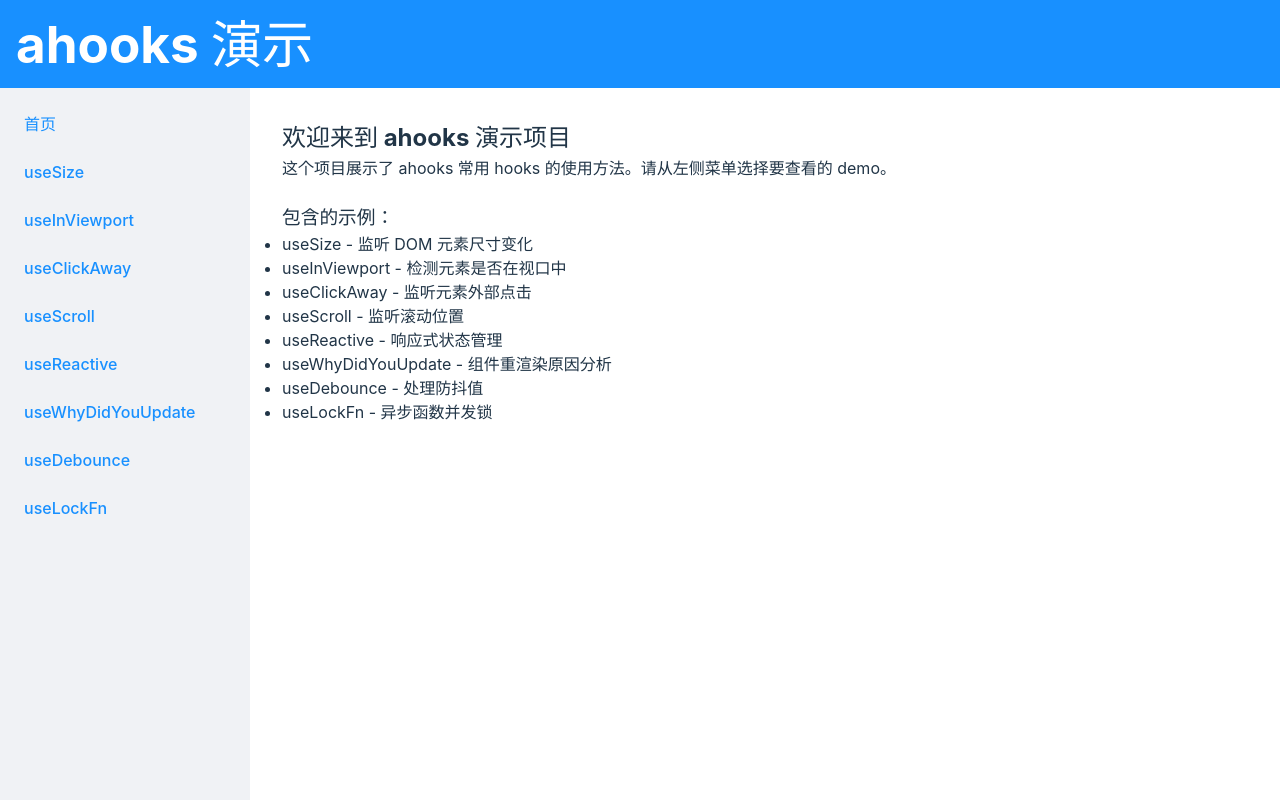
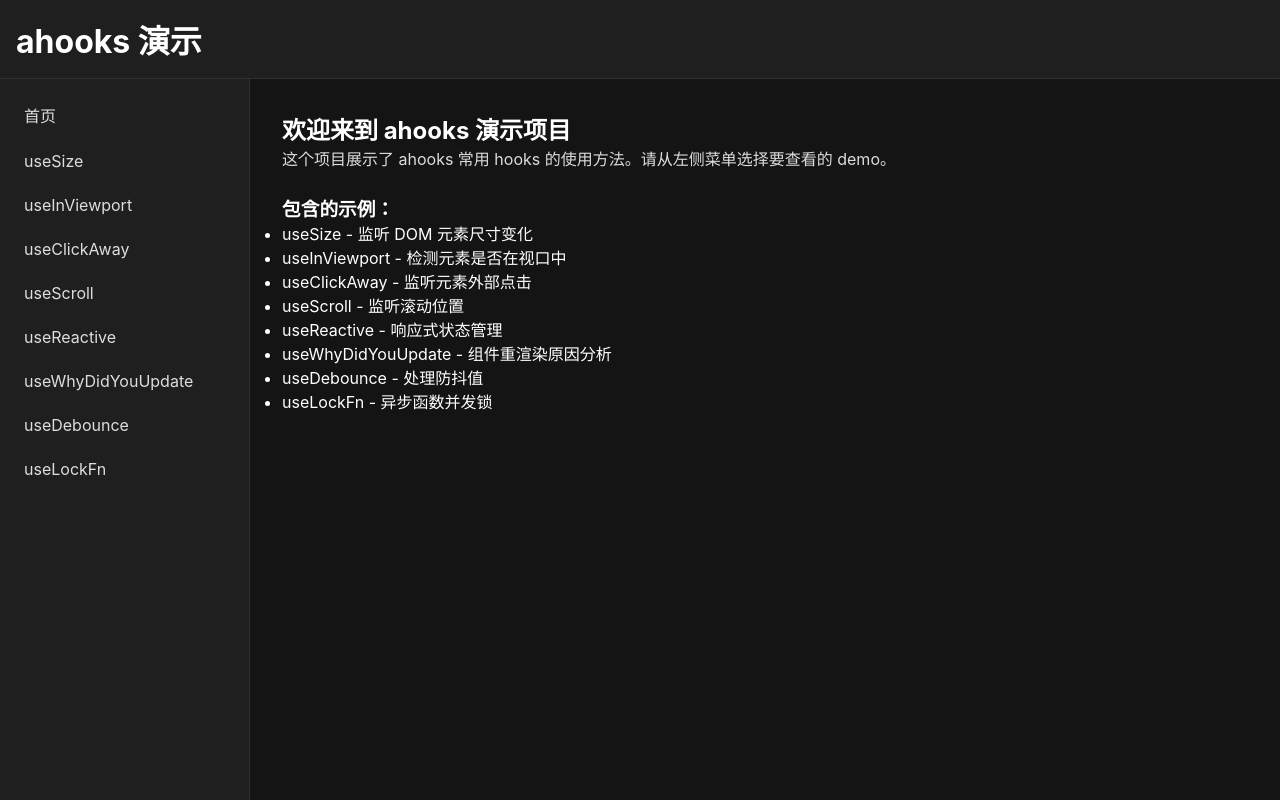
Before and after one commit to fallenleavesguy/ahooks-demo, a React (Vite) app: page / in a window 1280 px wide. Built offline with nearby package versions, Linux system fonts and the light colour scheme.

Commit message:
改为黑色皮肤

```diff
--- a/src/index.css
+++ b/src/index.css
@@ -4,12 +4,23 @@
   box-sizing: border-box;
 }
 
+:root {
+  --primary-color: #1890ff;
+  --bg-color: #141414;
+  --text-color: #fff;
+  --text-secondary: rgba(255, 255, 255, 0.85);
+  --text-tertiary: rgba(255, 255, 255, 0.65);
+  --border-color: #303030;
+  --component-bg: #1f1f1f;
+}
+
 body {
   font-family: -apple-system, BlinkMacSystemFont, 'Segoe UI', Roboto, 'Helvetica Neue', Arial,
-    'Noto Sans', sans-serif, 'Apple Color Emoji', 'Segoe UI Emoji', 'Segoe UI Symbol',
-    'Noto Color Emoji';
+    'Noto Sans', sans-serif;
   -webkit-font-smoothing: antialiased;
   -moz-osx-font-smoothing: grayscale;
+  background-color: var(--bg-color);
+  color: var(--text-color);
 }
 
 #root {
@@ -18,63 +29,56 @@
   flex-direction: column;
 }
 
-:root {
-  font-family: system-ui, Avenir, Helvetica, Arial, sans-serif;
-  line-height: 1.5;
-  font-weight: 400;
-
-  color-scheme: light dark;
-  color: rgba(255, 255, 255, 0.87);
-  background-color: #242424;
-
-  font-synthesis: none;
-  text-rendering: optimizeLegibility;
-  -webkit-font-smoothing: antialiased;
-  -moz-osx-font-smoothing: grayscale;
+a {
+  color: var(--primary-color);
+  text-decoration: none;
 }
 
-a {
-  font-weight: 500;
-  color: #646cff;
-  text-decoration: inherit;
-}
 a:hover {
-  color: #535bf2;
-}
-
-h1 {
-  font-size: 3.2em;
-  line-height: 1.1;
+  color: #40a9ff;
 }
 
 button {
-  border-radius: 8px;
-  border: 1px solid transparent;
-  padding: 0.6em 1.2em;
+  border-radius: 4px;
+  border: 1px solid var(--border-color);
+  padding: 0.5em 1em;
   font-size: 1em;
   font-weight: 500;
   font-family: inherit;
-  background-color: #1a1a1a;
+  background-color: var(--component-bg);
+  color: var(--text-color);
   cursor: pointer;
-  transition: border-color 0.25s;
-}
-button:hover {
-  border-color: #646cff;
-}
-button:focus,
-button:focus-visible {
-  outline: 4px auto -webkit-focus-ring-color;
+  transition: all 0.2s;
 }
 
-@media (prefers-color-scheme: light) {
-  :root {
-    color: #213547;
-    background-color: #ffffff;
-  }
-  a:hover {
-    color: #747bff;
-  }
-  button {
-    background-color: #f9f9f9;
-  }
+button:hover {
+  border-color: var(--primary-color);
 }
+
+button:focus {
+  outline: none;
+  border-color: var(--primary-color);
+  box-shadow: 0 0 0 2px rgba(24, 144, 255, 0.2);
+}
+
+h1, h2, h3, h4, h5, h6 {
+  color: var(--text-color);
+}
+
+p {
+  color: var(--text-secondary);
+}
+
+input, textarea {
+  background-color: var(--component-bg);
+  border: 1px solid var(--border-color);
+  color: var(--text-color);
+  padding: 0.5em;
+  border-radius: 4px;
+}
+
+input:focus, textarea:focus {
+  outline: none;
+  border-color: var(--primary-color);
+  box-shadow: 0 0 0 2px rgba(24, 144, 255, 0.2);
+}
--- a/src/styles/layout.css
+++ b/src/styles/layout.css
@@ -5,9 +5,10 @@
 }
 
 .app-header {
-  background-color: #1890ff;
+  background-color: var(--component-bg);
   padding: 1rem;
-  color: white;
+  color: var(--text-color);
+  border-bottom: 1px solid var(--border-color);
 }
 
 .app-header h1 {
@@ -21,8 +22,9 @@
 
 .app-sidebar {
   width: 250px;
-  background-color: #f0f2f5;
+  background-color: var(--component-bg);
   padding: 1rem;
+  border-right: 1px solid var(--border-color);
 }
 
 .app-sidebar ul {
@@ -36,19 +38,41 @@
 }
 
 .app-sidebar a {
-  color: #1890ff;
+  color: var(--text-secondary);
   text-decoration: none;
   display: block;
   padding: 0.5rem;
   border-radius: 4px;
+  transition: all 0.3s;
 }
 
 .app-sidebar a:hover {
-  background-color: #e6f7ff;
+  background-color: rgba(24, 144, 255, 0.1);
+  color: var(--primary-color);
 }
 
 .app-main {
   flex: 1;
   padding: 2rem;
-  background-color: white;
+  background-color: var(--bg-color);
+  color: var(--text-color);
 }
+
+/* 添加滚动条样式 */
+::-webkit-scrollbar {
+  width: 8px;
+  height: 8px;
+}
+
+::-webkit-scrollbar-track {
+  background: var(--component-bg);
+}
+
+::-webkit-scrollbar-thumb {
+  background: #434343;
+  border-radius: 4px;
+}
+
+::-webkit-scrollbar-thumb:hover {
+  background: #525252;
+}
```
